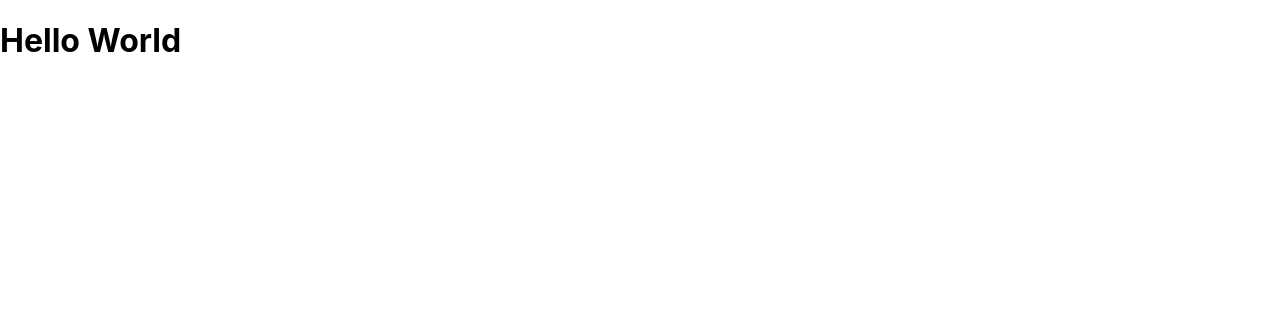
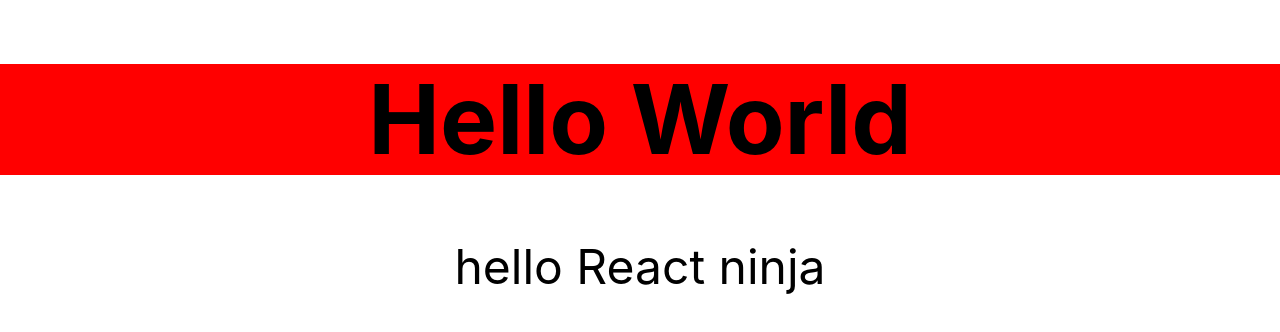
Before and after one commit to Lalit-Kumar-Khatri/The-Complete-Web-Developer-2020-Zero-To-Mastery, a React (Create React App) app in the folder robofriends/: page / in a window 1280 px wide. Shown: the top 332 px of the page. Built offline with nearby package versions, Linux system fonts and the light colour scheme.

Commit message:
Created our own component

```diff
--- a/robofriends/package.json
+++ b/robofriends/package.json
@@ -8,7 +8,8 @@
     "@testing-library/user-event": "^7.1.2",
     "react": "^16.12.0",
     "react-dom": "^16.12.0",
-    "react-scripts": "3.3.0"
+    "react-scripts": "3.3.0",
+    "tachyons": "^4.11.1"
   },
   "scripts": {
     "start": "react-scripts start",
--- /dev/null
+++ b/robofriends/src/Hello.css
@@ -0,0 +1,3 @@
+h1 {
+    background: red;
+}
--- /dev/null
+++ b/robofriends/src/Hello.js
@@ -0,0 +1,13 @@
+import React from 'react';
+import './Hello.css';
+
+const Hello = (props) => {
+        return (
+            <div className="f1 tc">
+                <h1>Hello World</h1>
+                <p>{props.greeting}</p>
+            </div>
+        );
+    }
+
+export default Hello;
--- a/robofriends/src/index.js
+++ b/robofriends/src/index.js
@@ -1,10 +1,11 @@
 import React from 'react';
 import ReactDOM from 'react-dom';
 import './index.css';
-import App from './App';
+import Hello from './Hello';
 import * as serviceWorker from './serviceWorker';
+import 'tachyons';
 
-ReactDOM.render(<h1>Hello World</h1>, document.getElementById('root'));
+ReactDOM.render(<Hello greeting={'hello React ninja'}/>, document.getElementById('root'));
 
 // If you want your app to work offline and load faster, you can change
 // unregister() to register() below. Note this comes with some pitfalls.
```
Also changed, not shown: 1 other file (tests, documents, lock files or other folders).
